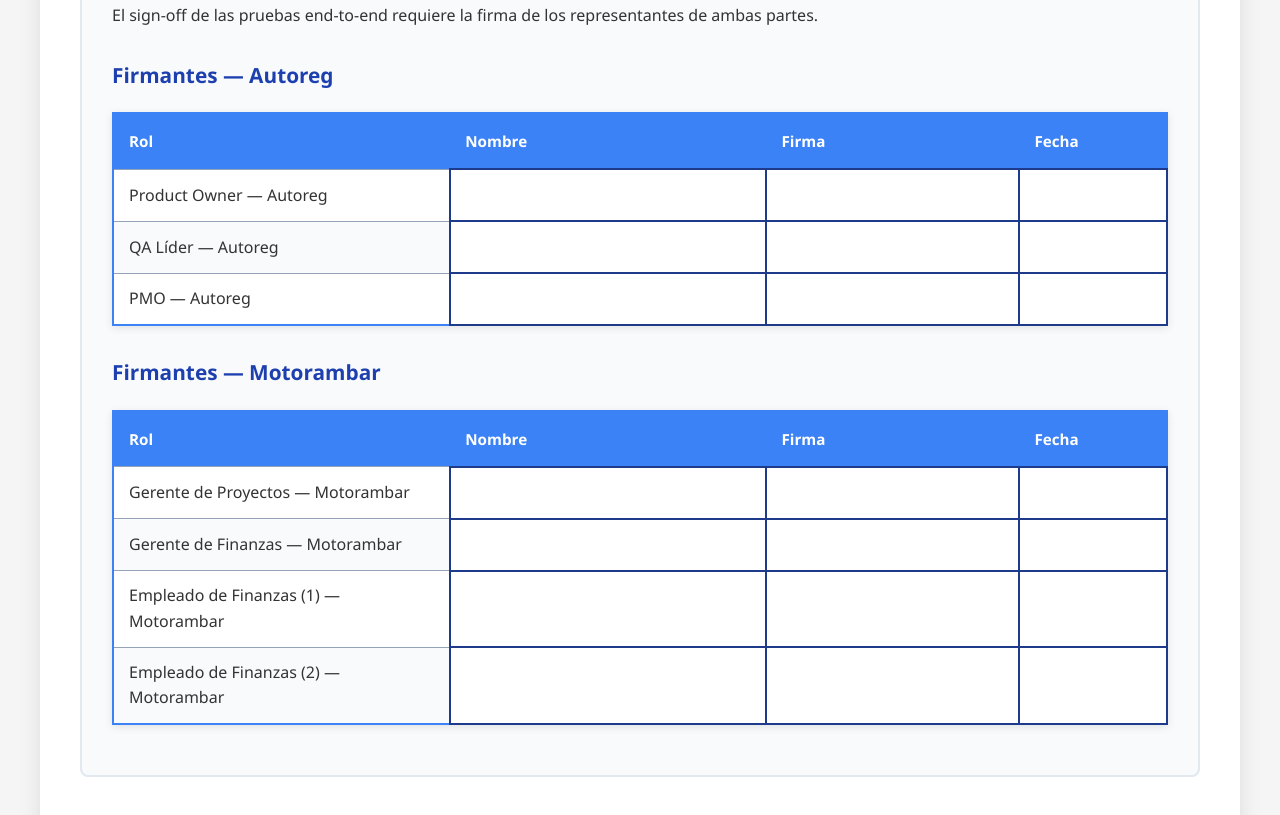
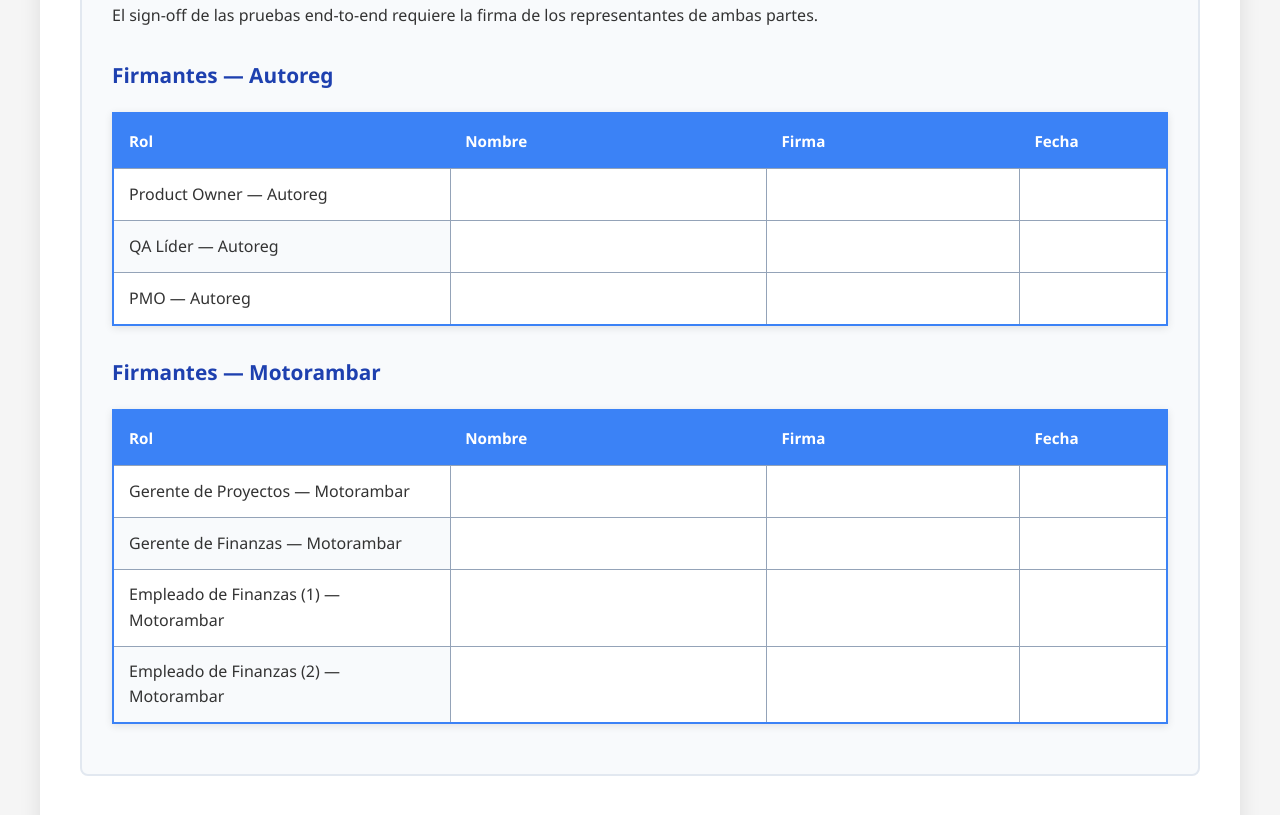
Before and after one commit to jmartinez-autoreg/QA-Motorambar-2.0, a plain HTML site: page context/Plan_E2E_Motorambar_v1.3.html in a window 1280 px wide. Shown: the part 8513-9328 px from the top of the page. Drawn offline with Linux system fonts and the light colour scheme.

Commit message:
fix(e2e): igualar bordes de celdas Nombre/Firma/Fecha al estilo de la columna Rol

```diff
--- a/context/Plan_E2E_Motorambar_v1.3.html
+++ b/context/Plan_E2E_Motorambar_v1.3.html
@@ -194,7 +194,7 @@
         .signature-section table td:nth-child(3),
         .signature-section table td:nth-child(4) {
             background: #ffffff;
-            border: 2px solid #1e3a8a;
+            border: 1.5px solid #94a3b8;
         }
 
         ul, ol {
```
Also changed, not shown: context/Plan_E2E_Autoreg_Completo_v1.3.html (+1 -1 lines).
